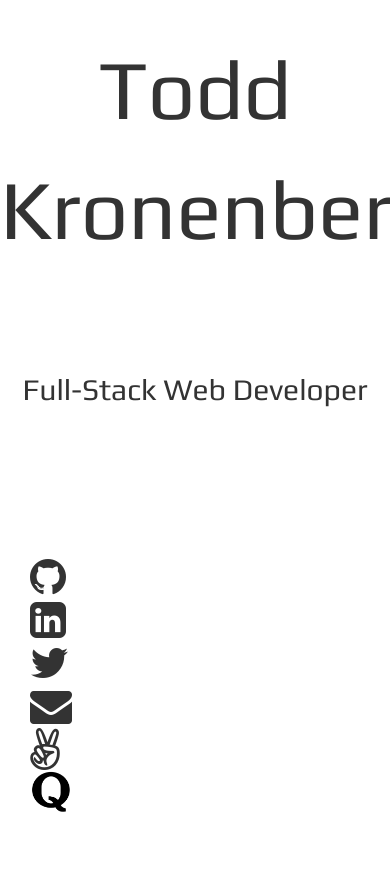
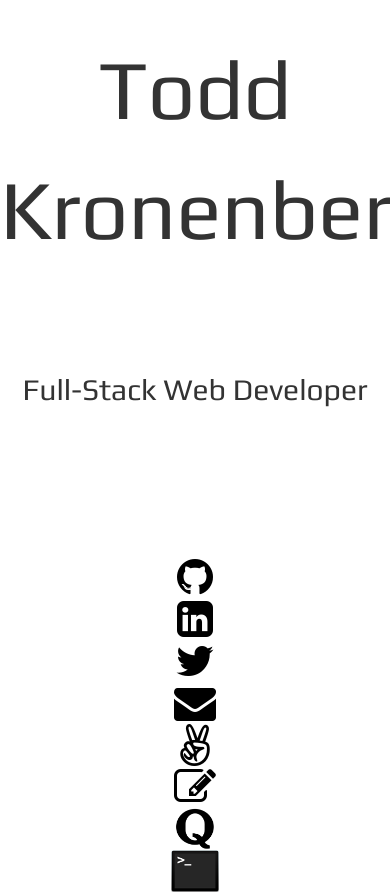
Before and after one commit to theCodeBear/Personal-Website, a plain HTML site: page main.html in a window 390 px wide. Shown: the part 139-1031 px from the top of the page. Before the commit the page ends 952 px from the top, so only its background shows below. Drawn offline with nearby package versions, Linux system fonts and the light colour scheme.

Commit message:
Styled the homepage icons

```diff
--- a/main.html
+++ b/main.html
@@ -18,30 +18,32 @@
       </div>
 
       <div class="row icons">
-        <div class="col-md-6 col-md-offset-3">
-          <div class="col-md-1">
+        <div class="col-md-12 text-center">
+            <div class="col-md-1 col-md-offset-2">
               <i class="fa fa-github fa-3x"></i>
             </div>
-          <div class="col-md-1"></div>
             <div class="col-md-1">
               <i class="fa fa-linkedin-square fa-3x"></i>
             </div>
-          <div class="col-md-1"></div>
             <div class="col-md-1">
               <i class="fa fa-twitter fa-3x"></i>
             </div>
-          <div class="col-md-1"></div>
             <div class="col-md-1">
               <i class="fa fa-envelope fa-3x"></i>
             </div>
-          <div class="col-md-1"></div>
             <div class="col-md-1">
               <i class="fa fa-angellist fa-3x"></i>
             </div>
-          <div class="col-md-1"></div>
+            <div class="col-md-1">
+              <i class="fa fa-pencil-square-o fa-3x"></i>
+            </div>
             <div class="col-md-1">
               <img class="icon" src="img/quora_icon.png" alt="quora">
             </div>
+            <div class="col-md-1">
+              <img class="side-padding" src="img/terminal_icon.png" alt="quora">
+            </div>
+            <div class="col-md-offset-2"></div>
         </div>
       </div>
 
--- a/mainStyles.css
+++ b/mainStyles.css
@@ -1,10 +1,4 @@
 /* Style for visual version of the website */
-
-body {
-  /* background-color: black;
-  background: url(img/AT_pic.JPG);
-  background-size: cover; */
-}
 
 
 header {
@@ -18,14 +12,8 @@ h2 {
   font-family: 'Play', sans-serif;
 }
 
-li {
-  /* display: block; */
-}
-
-#portfolio img {
-  height: 100%;
-  width: 100%;
-  margin-bottom: 10px;
+i {
+  color: #000;
 }
 
 .fa .fa-linkedin-square .fa-3x {
@@ -40,3 +28,9 @@ li {
   width: 42px;
   height: 42px;
 }
+
+#portfolio img {
+  height: 100%;
+  width: 100%;
+  margin-bottom: 10px;
+}
```
Also changed, not shown: img/terminal_icon.png (added). Lines whose indentation alone changed are shown as unchanged.
